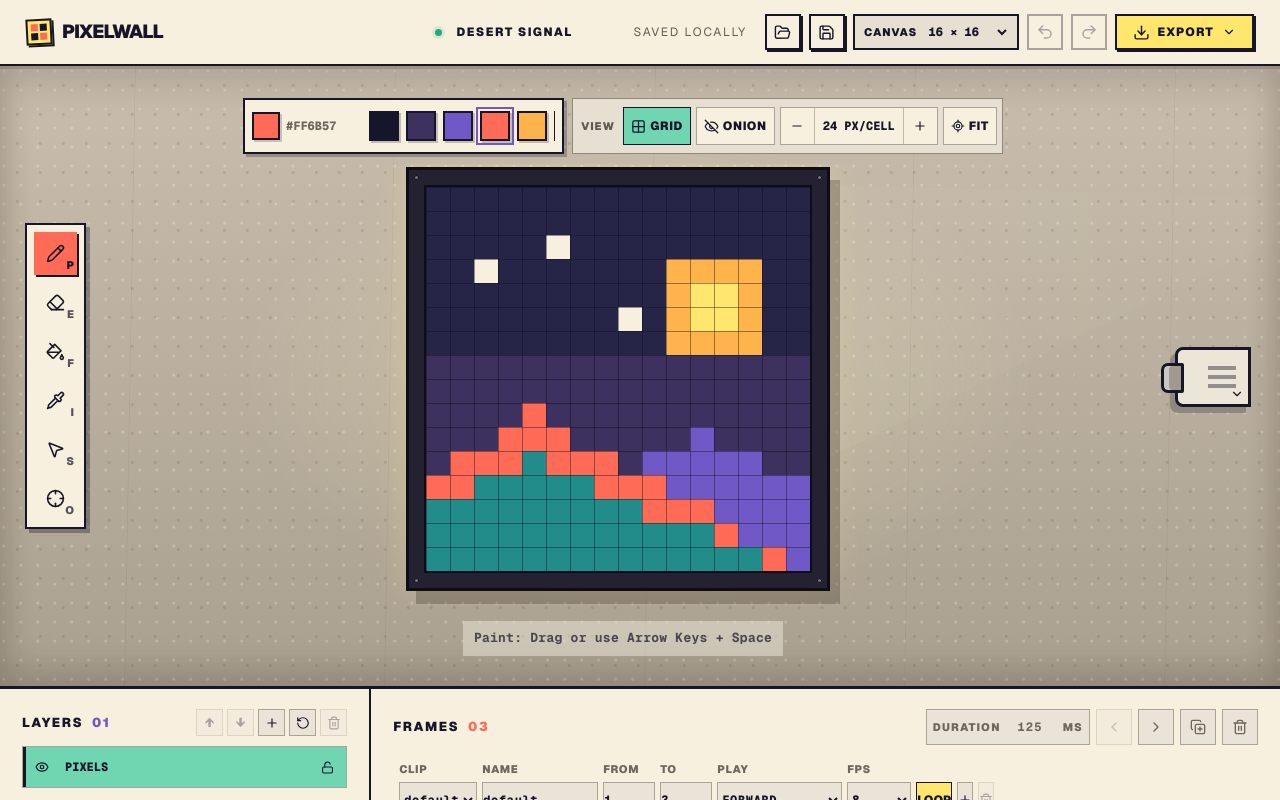
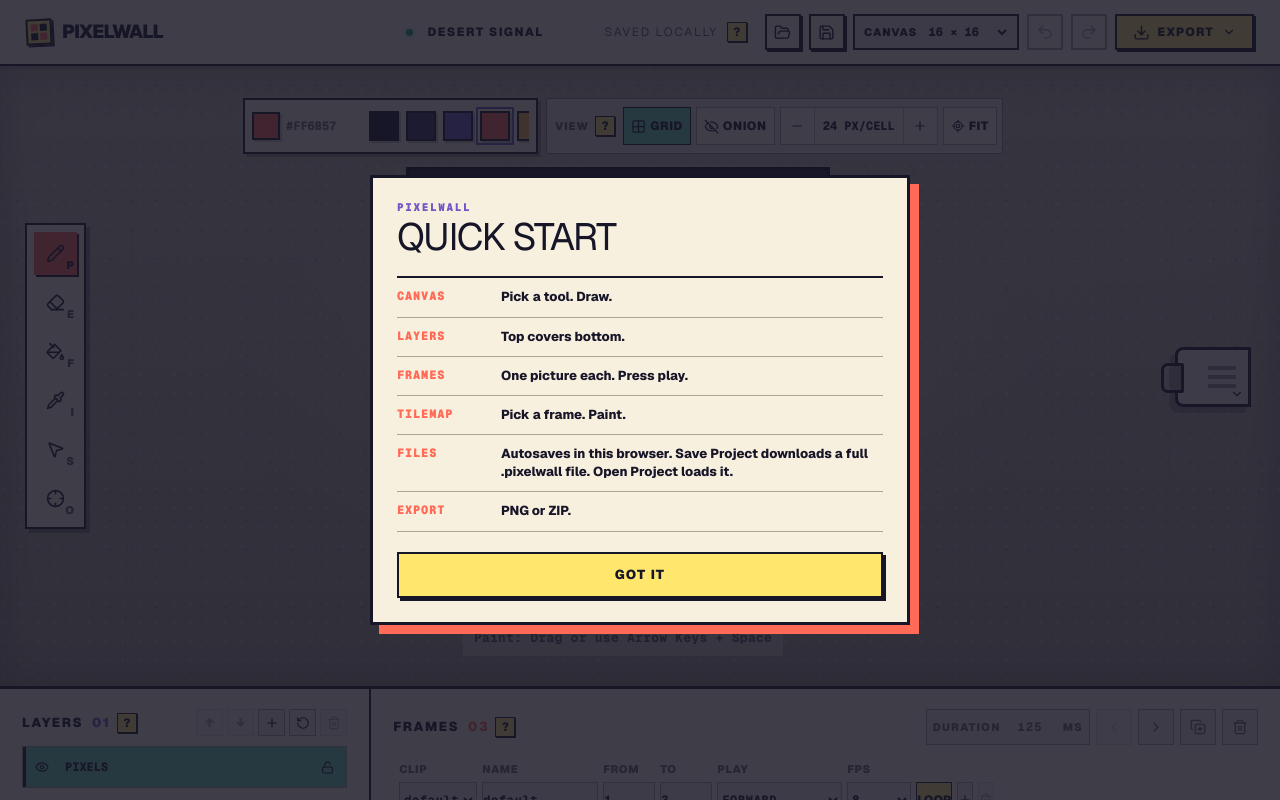
Before and after one commit to caplockequity/pixel_wall, a Next.js app: page / in a window 1280 px wide. Shown: the top 800 px of the page. Built offline with nearby package versions, Linux system fonts and the light colour scheme.

Commit message:
Add first-visit guide and panel help

```diff
--- a/app/globals.css
+++ b/app/globals.css
@@ -132,6 +132,56 @@
 .status-dot.saving { background: var(--yellow); }
 .status-dot.save-failed { background: var(--coral); }
 .saved-label { color: #625d55; font-size: var(--text-label); }
+
+.panel-label-with-help, .canvas-bar-label {
+  display: inline-flex;
+  align-items: center;
+  gap: 6px;
+}
+.help-tip {
+  position: relative;
+  display: inline-grid;
+  place-items: center;
+  flex: 0 0 auto;
+  color: var(--ink);
+  font-family: var(--font-geist-mono), monospace;
+  letter-spacing: 0;
+  text-transform: none;
+}
+.help-tip-button {
+  width: 20px;
+  height: 20px;
+  display: grid;
+  place-items: center;
+  padding: 0;
+  border: 1px solid var(--ink);
+  background: var(--yellow);
+  cursor: pointer;
+  font-size: var(--text-label);
+  font-weight: 900;
+  line-height: 1;
+  box-shadow: 1px 1px 0 var(--ink);
+}
+.help-tip-button[aria-expanded="true"] { background: var(--mint); }
+.help-tip-popover {
+  position: absolute;
+  top: calc(100% + 7px);
+  left: 0;
+  z-index: 90;
+  width: 210px;
+  padding: 9px 10px;
+  border: 2px solid var(--ink);
+  background: var(--yellow);
+  color: var(--ink);
+  box-shadow: 3px 3px 0 rgba(23, 22, 40, .42);
+  font: 800 var(--text-label)/1.4 var(--font-geist-sans), Arial, sans-serif;
+  letter-spacing: 0;
+  text-align: left;
+  text-transform: none;
+  white-space: normal;
+}
+.help-tip-popover[hidden] { display: none; }
+.project-title .help-tip-popover { left: 50%; transform: translateX(-50%); }
 
 .header-actions {
   display: flex;
@@ -1181,6 +1231,100 @@
 .new-frame:hover { background: #e9e2d6; color: var(--ink); }
 .new-frame span { font-size: var(--text-micro); font-weight: 900; letter-spacing: .08em; }
 
+.studio-footer {
+  min-height: 46px;
+  display: flex;
+  align-items: center;
+  justify-content: center;
+  flex-wrap: wrap;
+  gap: 7px 12px;
+  padding: 9px 16px;
+  border-top: 2px solid var(--ink);
+  background: var(--ink);
+  color: var(--cream);
+  font: 800 var(--text-micro)/1.3 var(--font-geist-mono), monospace;
+  letter-spacing: .05em;
+}
+.studio-footer a, .studio-footer button {
+  color: inherit;
+  text-underline-offset: 3px;
+}
+.studio-footer a::before { content: "·"; margin-right: 12px; text-decoration: none; }
+.studio-footer button {
+  padding: 0;
+  border: 0;
+  background: transparent;
+  cursor: pointer;
+  font-weight: 900;
+  text-decoration: underline;
+  text-decoration-thickness: 1px;
+  text-underline-offset: 3px;
+}
+.studio-footer button::before { content: "·"; margin-right: 12px; text-decoration: none; }
+
+.quick-guide {
+  width: min(540px, calc(100vw - 24px));
+  max-height: calc(100dvh - 24px);
+  margin: auto;
+  padding: 0;
+  overflow: auto;
+  border: 3px solid var(--ink);
+  background: var(--cream);
+  color: var(--ink);
+  box-shadow: 9px 9px 0 var(--coral);
+}
+.quick-guide::backdrop { background: rgba(23, 22, 40, .82); }
+.quick-guide-card { padding: 24px; }
+.quick-guide-kicker {
+  display: block;
+  margin-bottom: 5px;
+  color: var(--violet);
+  font: 900 var(--text-micro)/1 var(--font-geist-mono), monospace;
+  letter-spacing: .15em;
+}
+.quick-guide h2 {
+  margin: 0;
+  font-size: clamp(25px, 5vw, 38px);
+  line-height: 1;
+  letter-spacing: -.04em;
+}
+.quick-guide h2:focus { outline: 0; }
+.quick-guide-list {
+  margin: 20px 0;
+  padding: 0;
+  list-style: none;
+  border-top: 2px solid var(--ink);
+}
+.quick-guide-list li {
+  display: grid;
+  grid-template-columns: 92px minmax(0, 1fr);
+  gap: 12px;
+  padding: 10px 0;
+  border-bottom: 1px solid #aaa397;
+}
+.quick-guide-list strong {
+  color: var(--coral);
+  font: 900 var(--text-label)/1.4 var(--font-geist-mono), monospace;
+  letter-spacing: .07em;
+}
+.quick-guide-list span {
+  font-size: var(--text-control);
+  font-weight: 750;
+  line-height: 1.4;
+}
+.quick-guide-done {
+  width: 100%;
+  min-height: 46px;
+  border: 2px solid var(--ink);
+  background: var(--yellow);
+  cursor: pointer;
+  box-shadow: 3px 3px 0 var(--ink);
+  font-size: var(--text-control);
+  font-weight: 900;
+  letter-spacing: .1em;
+}
+.quick-guide-done:active { transform: translate(2px, 2px); box-shadow: 1px 1px 0 var(--ink); }
+
 .toast {
   position: fixed;
   right: 22px;
@@ -1333,6 +1477,13 @@
   .slice-list > div { grid-template-columns: minmax(0, 1fr) auto 44px; }
   .slice-list input, .pivot-controls input, .frame-settings label, .animation-bar input, .animation-bar select, .animation-bar button { min-height: 44px; }
   .size-select-wrap select, .scale-value-input input, .export-settings select, .export-settings .export-number input, .layer-row input, .slice-list input, .pivot-controls input, .frame-settings select, .frame-settings input, .animation-bar input, .animation-bar select { font-size: 16px; }
+  .help-tip-button { width: 26px; height: 26px; }
+  .help-tip-popover { width: min(210px, calc(100vw - 40px)); }
+  .quick-guide { width: calc(100vw - 16px); max-height: calc(100dvh - 16px); box-shadow: 5px 5px 0 var(--coral); }
+  .quick-guide-card { padding: 19px 16px 16px; }
+  .quick-guide-list { margin-block: 16px; }
+  .quick-guide-list li { grid-template-columns: 78px minmax(0, 1fr); gap: 9px; padding: 9px 0; }
+  .studio-footer { padding-inline: 12px; }
   .toast { right: 16px; bottom: 16px; }
 }
 
--- /dev/null
+++ b/app/onboarding.tsx
@@ -0,0 +1,118 @@
+"use client";
+
+import { useEffect, useRef, useState } from "react";
+
+const GUIDE_ITEMS = [
+  ["CANVAS", "Pick a tool. Draw."],
+  ["LAYERS", "Top covers bottom."],
+  ["FRAMES", "One picture each. Press play."],
+  ["TILEMAP", "Pick a frame. Paint."],
+  ["FILES", "Autosaves in this browser. Save Project downloads a full .pixelwall file. Open Project loads it."],
+  ["EXPORT", "PNG or ZIP."],
+] as const;
+
+type HelpTipProps = {
+  id: string;
+  label: string;
+  text: string;
+};
+
+export function HelpTip({ id, label, text }: HelpTipProps) {
+  const [open, setOpen] = useState(false);
+  const rootRef = useRef<HTMLSpanElement>(null);
+  const buttonRef = useRef<HTMLButtonElement>(null);
+
+  useEffect(() => {
+    if (!open) return;
+
+    function closeOnOutsidePointer(event: PointerEvent) {
+      if (!rootRef.current?.contains(event.target as Node)) setOpen(false);
+    }
+
+    function closeOnOutsideFocus(event: FocusEvent) {
+      if (!rootRef.current?.contains(event.target as Node)) setOpen(false);
+    }
+
+    function closeOnEscape(event: KeyboardEvent) {
+      if (event.key !== "Escape") return;
+      setOpen(false);
+      buttonRef.current?.focus();
+    }
+
+    document.addEventListener("pointerdown", closeOnOutsidePointer);
+    document.addEventListener("focusin", closeOnOutsideFocus);
+    document.addEventListener("keydown", closeOnEscape);
+    return () => {
+      document.removeEventListener("pointerdown", closeOnOutsidePointer);
+      document.removeEventListener("focusin", closeOnOutsideFocus);
+      document.removeEventListener("keydown", closeOnEscape);
+    };
+  }, [open]);
+
+  return (
+    <span ref={rootRef} className="help-tip">
+      <button
+        ref={buttonRef}
+        type="button"
+        className="help-tip-button"
+        aria-label={label}
+        aria-expanded={open}
+        aria-controls={id}
+        onClick={() => setOpen((value) => !value)}
+      >
+        <span aria-hidden="true">?</span>
+      </button>
+      <span id={id} className="help-tip-popover" role="tooltip" hidden={!open}>
+        {text}
+      </span>
+    </span>
+  );
+}
+
+type OnboardingGuideProps = {
+  open: boolean;
+  onDismiss: () => void;
+};
+
+export function OnboardingGuide({ open, onDismiss }: OnboardingGuideProps) {
+  const dialogRef = useRef<HTMLDialogElement>(null);
+  const headingRef = useRef<HTMLHeadingElement>(null);
+
+  useEffect(() => {
+    const dialog = dialogRef.current;
+    if (!dialog) return;
+
+    if (open && !dialog.open) {
+      dialog.showModal();
+      window.requestAnimationFrame(() => headingRef.current?.focus());
+    } else if (!open && dialog.open) {
+      dialog.close();
+    }
+  }, [open]);
+
+  return (
+    <dialog
+      ref={dialogRef}
+      className="quick-guide"
+      aria-labelledby="quick-guide-title"
+      onCancel={(event) => {
+        event.preventDefault();
+        onDismiss();
+      }}
+    >
+      <div className="quick-guide-card">
+        <span className="quick-guide-kicker">PIXELWALL</span>
+        <h2 ref={headingRef} id="quick-guide-title" tabIndex={-1}>QUICK START</h2>
+        <ul className="quick-guide-list">
+          {GUIDE_ITEMS.map(([title, text]) => (
+            <li key={title}>
+              <strong>{title}</strong>
+              <span>{text}</span>
+            </li>
+          ))}
+        </ul>
+        <button type="button" className="quick-guide-done" onClick={onDismiss}>GOT IT</button>
+      </div>
+    </dialog>
+  );
+}
--- a/app/page.tsx
+++ b/app/page.tsx
@@ -8,6 +8,7 @@
 import { createSpriteExportPlan, exportFileStem } from "./sprite-export-core.mjs";
 import { createTilemapExportPlan } from "./tilemap-export-core.mjs";
 import { parseProject, stringifyProject } from "./project-format.mjs";
+import { HelpTip, OnboardingGuide } from "./onboarding";
 import type {
   ChangeEvent,
   CSSProperties,
@@ -186,6 +187,7 @@
 const STORAGE_KEY = "pixelwall-project-v3";
 const V2_STORAGE_KEY = "pixelwall-project-v2";
 const LEGACY_STORAGE_KEY = "pixelwall-project-v1";
+const ONBOARDING_STORAGE_KEY = "pixelwall-onboarding-v1";
 const DEFAULT_REFERENCE_TRANSFORM: ReferenceTransform = { x: 0, y: 0, scale: 100 };
 const DEFAULT_LAYER: ArtLayer = { id: 1, name: "PIXELS", visible: true, locked: false, opacity: 100 };
 
@@ -839,6 +841,7 @@
   const [slices, setSlices] = useState<NamedSlice[]>([]);
   const [notice, setNotice] = useState("");
   const [storageReady, setStorageReady] = useState(false);
+  const [guideOpen, setGuideOpen] = useState(false);
 
   const canvasRef = useRef<HTMLCanvasElement>(null);
   const fileInputRef = useRef<HTMLInputElement>(null);
@@ -1019,6 +1022,17 @@
   useEffect(() => {
     activeFrameRef.current = activeFrame;
   }, [activeFrame]);
+
+  useEffect(() => {
+    const timer = window.setTimeout(() => {
+      try {
+        if (window.localStorage.getItem(ONBOARDING_STORAGE_KEY) !== "done") setGuideOpen(true);
+      } catch {
+        setGuideOpen(true);
+      }
+    }, 0);
+    return () => window.clearTimeout(timer);
+  }, []);
 
   useEffect(() => {
     if (!exportMenuOpen) return;
@@ -2689,6 +2703,15 @@
     }
   }
 
+  function dismissGuide() {
+    try {
+      window.localStorage.setItem(ONBOARDING_STORAGE_KEY, "done");
+    } catch {
+      // The guide can still close when browser storage is unavailable.
+    }
+    setGuideOpen(false);
+  }
+
   const surfaceStyle = {
     "--grid-size": size,
     "--grid-opacity": cellSize <= 2 ? 0 : size >= 128 ? 0.12 : size >= 64 ? 0.22 : 0.42,
@@ -2717,6 +2740,7 @@
   };
 
   return (
+    <>
       <main className="studio-shell">
       <header className="topbar">
         <Link className="brand" href="/" aria-label="PixelWall home">
@@ -2735,6 +2759,11 @@
             aria-label="Project name"
           />
           <span className="saved-label">{saved ? "SAVED LOCALLY" : saveFailed ? "NOT SAVED" : "SAVING…"}</span>
+          <HelpTip
+            id="local-save-tip"
+            label="How saving works"
+            text="In this browser, not the cloud. Save Project makes a full backup."
+          />
         </div>
 
         <div className="header-actions">
@@ -2877,7 +2906,10 @@
             </div>
 
             <div className="canvas-view-bar" role="group" aria-label="Canvas view controls">
-              <span className="canvas-bar-label">VIEW</span>
+              <span className="canvas-bar-label">
+                VIEW
+                <HelpTip id="canvas-help-tip" label="Canvas help" text="Pick a tool. Draw." />
+              </span>
               <button className={showGrid ? "active" : ""} onClick={() => setShowGrid((value) => !value)} aria-pressed={showGrid} aria-label="Toggle pixel grid">
                 <Grid2X2 size={15} /><span>GRID</span>
               </button>
@@ -2986,7 +3018,10 @@
           </button>
           <aside className="projection-panel" aria-label="Projection controls">
             <div className="projection-title">
+              <span className="panel-label-with-help">
                 <span className="panel-kicker">PROJECTOR</span>
+                <HelpTip id="projector-help-tip" label="Projector help" text="Load an image to trace or import." />
+              </span>
               <span className="projection-summary">
                 <span className={`projection-light ${reference ? "live-light" : ""}`} aria-hidden="true" />
                 <span>{reference ? "LIVE" : "READY"}</span>
@@ -3137,7 +3172,10 @@
       <section className="control-deck">
         <div className="layers-panel">
           <div className="layers-heading">
+            <span className="panel-label-with-help">
               <span className="panel-kicker">LAYERS <b>{String(layers.length).padStart(2, "0")}</b></span>
+              <HelpTip id="layers-help-tip" label="Layers help" text="Top covers bottom. Eye hides. Lock protects." />
+            </span>
             <div className="layer-actions">
               <button onClick={() => moveLayer(1)} disabled={layers.at(-1)?.id === activeLayerId} aria-label="Move layer up">↑</button>
               <button onClick={() => moveLayer(-1)} disabled={layers[0]?.id === activeLayerId} aria-label="Move layer down">↓</button>
@@ -3226,7 +3264,10 @@
 
         <div className="frames-panel">
           <div className="frames-heading">
+            <span className="panel-label-with-help">
               <span className="panel-kicker">FRAMES <b>{String(frames.length).padStart(2, "0")}</b></span>
+              <HelpTip id="frames-help-tip" label="Frames help" text="One picture each. Set time. Press play." />
+            </span>
             <div className="frame-settings">
               <label>DURATION <input type="number" min="16" max="10000" step="1" value={currentFrame?.durationMs ?? 125} onFocus={recordProjectHistory} onChange={(event) => setFrameDuration(event.target.valueAsNumber)} /><span>MS</span></label>
               <button onClick={() => moveFrame(-1)} disabled={activeFrame === 0} aria-label="Move frame left" title="Move frame left"><ChevronLeft size={16} /></button>
@@ -3290,7 +3331,10 @@
 
         <div className="tilemap-panel">
           <div className="tilemap-heading">
+            <span className="panel-label-with-help">
               <span className="panel-kicker">TILEMAP LAB</span>
+              <HelpTip id="tilemap-help-tip" label="Tilemap Lab help" text="Pick a frame. Paint with it." />
+            </span>
             <small>ACTIVE TILE · FRAME {activeFrame + 1}</small>
           </div>
           <div className="tilemap-controls">
@@ -3368,5 +3412,12 @@
 
         {notice && <div className="toast" role="status">{notice}</div>}
       </main>
+      <footer className="studio-footer">
+        <span>© 2026 CapLock</span>
+        <a href="mailto:contact@caplock.ai">contact@caplock.ai</a>
+        <button type="button" onClick={() => setGuideOpen(true)}>QUICK GUIDE</button>
+      </footer>
+      <OnboardingGuide open={guideOpen} onDismiss={dismissGuide} />
+    </>
   );
 }
```
Also changed, not shown: 1 other file (tests, documents, lock files or other folders). Lines whose indentation alone changed are shown as unchanged.
